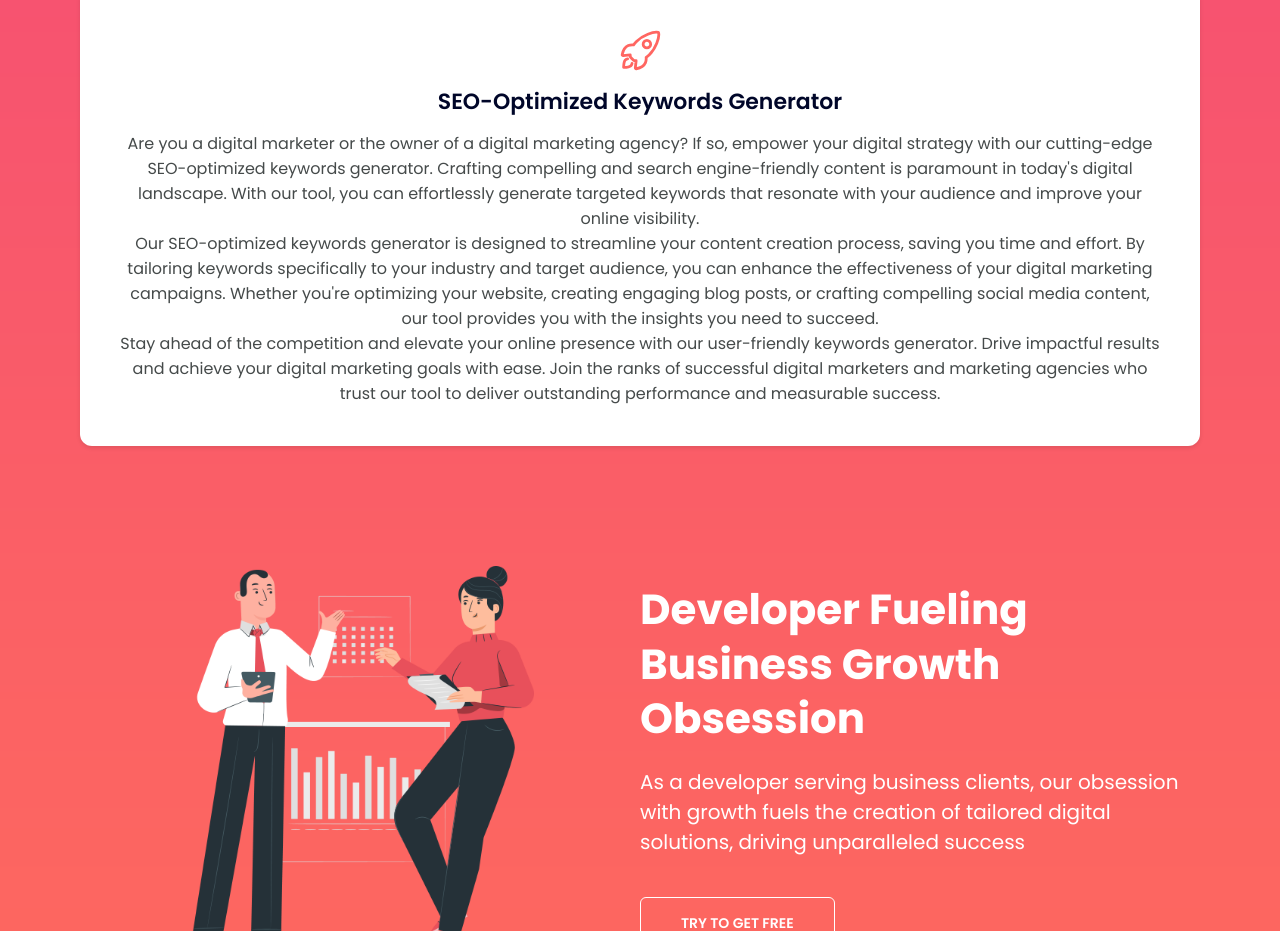
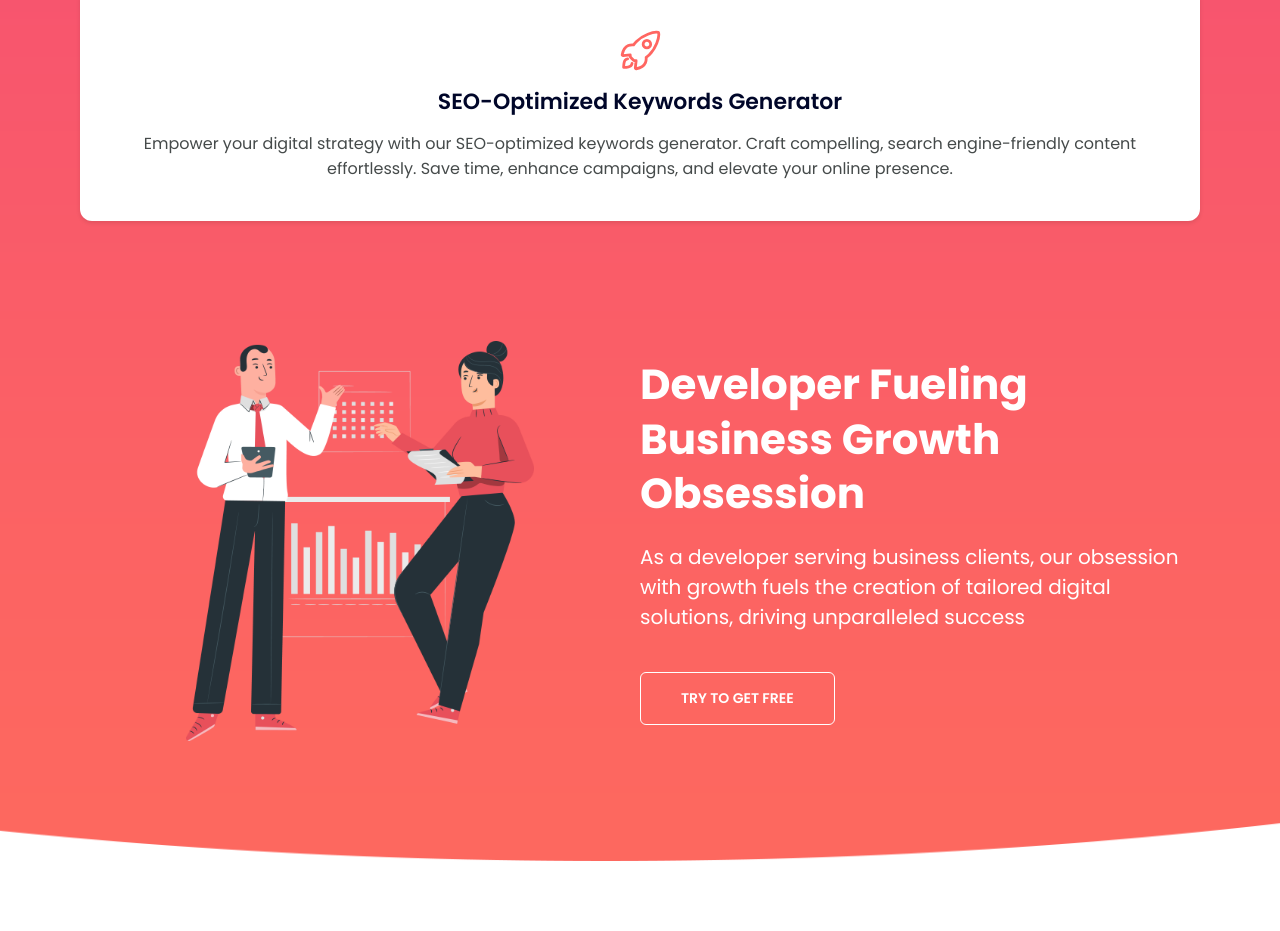
Before and after one commit to muhammedadnanv/adwebcomicagency, a plain HTML site: page index.html in a window 1280 px wide. Shown: the part 1726-2657 px from the top of the page. Drawn offline with nearby package versions, Linux system fonts and the light colour scheme.

Commit message:
Update index.html

```diff
--- a/index.html
+++ b/index.html
@@ -283,17 +283,11 @@ window.onload = function() {
         </div>
         <h3 class="h3 card-title">SEO-Optimized Keywords Generator</h3>
         <p class="card-text">
-        Are you a digital marketer or the owner of a digital marketing agency? If so, empower your digital strategy with our cutting-edge SEO-optimized keywords generator. Crafting compelling and search engine-friendly content is paramount in today's digital landscape. With our tool, you can effortlessly generate targeted keywords that resonate with your audience and improve your online visibility.
-    </p>
-    <p class="card-text">
-        Our SEO-optimized keywords generator is designed to streamline your content creation process, saving you time and effort. By tailoring keywords specifically to your industry and target audience, you can enhance the effectiveness of your digital marketing campaigns. Whether you're optimizing your website, creating engaging blog posts, or crafting compelling social media content, our tool provides you with the insights you need to succeed.
-    </p>
-    <p class="card-text">
-        Stay ahead of the competition and elevate your online presence with our user-friendly keywords generator. Drive impactful results and achieve your digital marketing goals with ease. Join the ranks of successful digital marketers and marketing agencies who trust our tool to deliver outstanding performance and measurable success.
+            Empower your digital strategy with our SEO-optimized keywords generator. Craft compelling, search engine-friendly content effortlessly. Save time, enhance campaigns, and elevate your online presence.
         </p>
     </div>
+</li>
 
-</li>
           </div>
 
           <div class="about-bottom">
```
Lines whose indentation alone changed are shown as unchanged.
